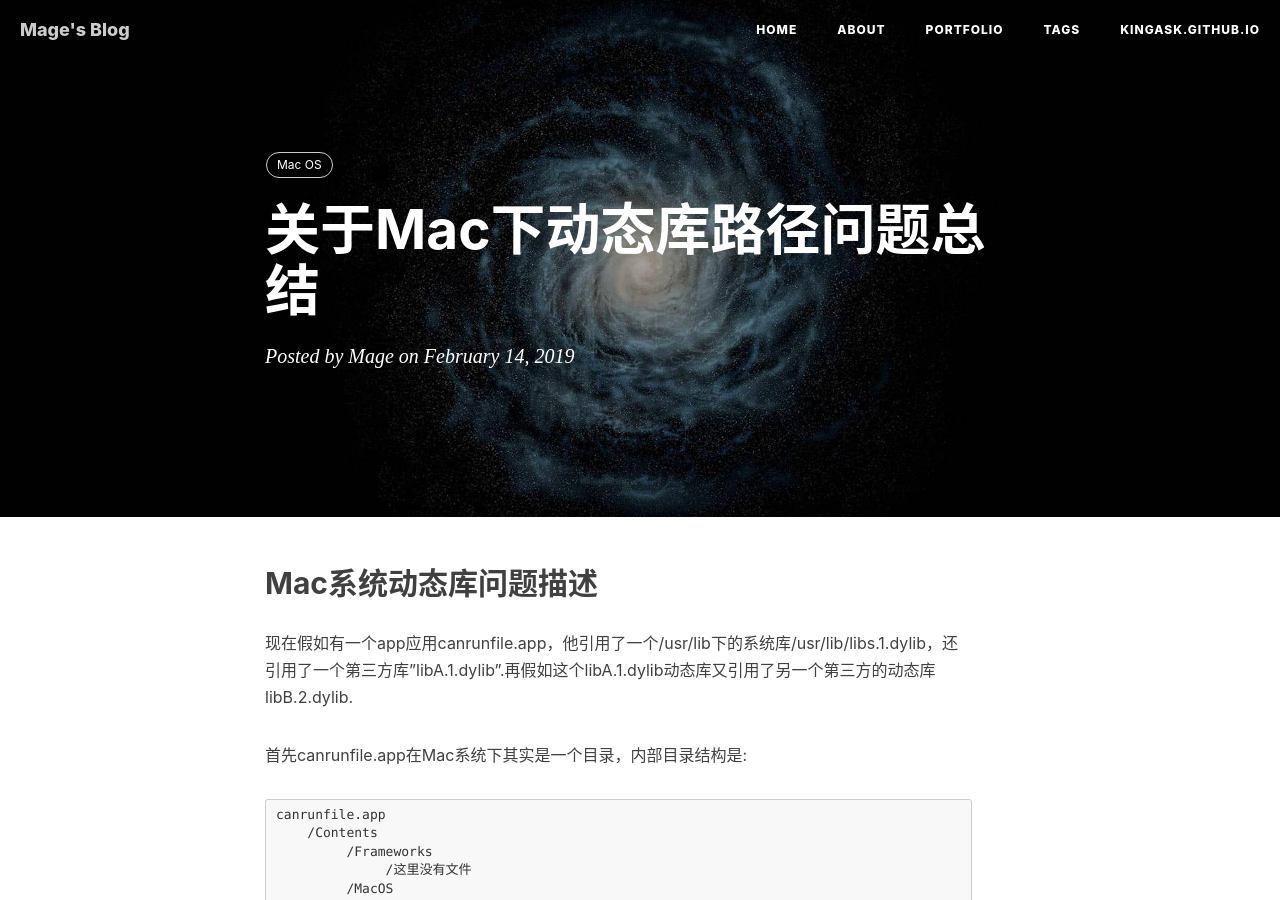
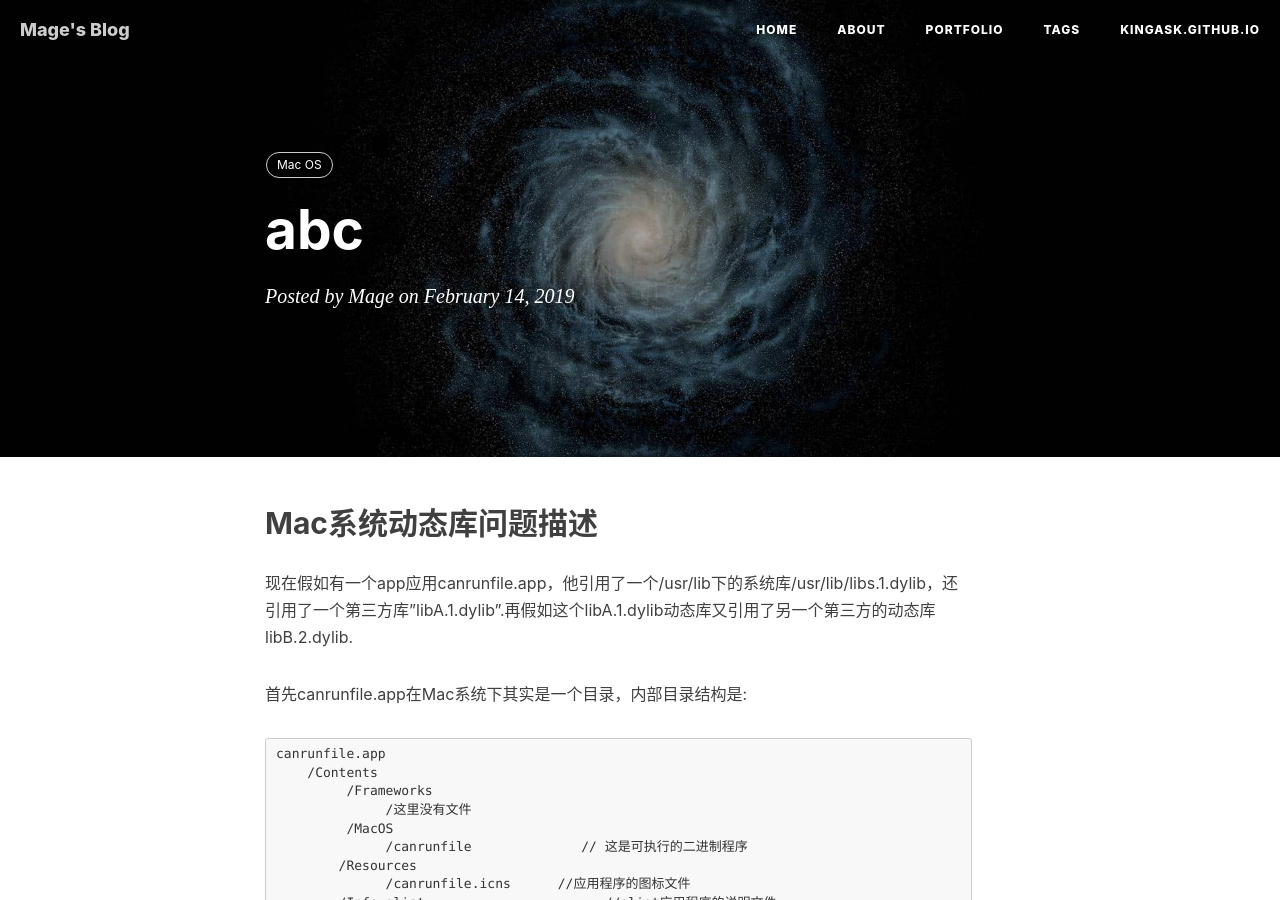
Before and after one commit to kingask/kingask.github.io, a Jekyll site: the page built from _posts/2023-02-14-macosdylib.markdown, in a window 1280 px wide and 900 px high. Built offline with Jekyll 4.4.1, drawn with Linux system fonts in a browser that asks for light colours; nearby versions of some CDN libraries; comment, search, counter and statistics services are not loaded.

Commit message:
Update 2023-02-14-macosdylib.markdown

```diff
--- a/_posts/2023-02-14-macosdylib.markdown
+++ b/_posts/2023-02-14-macosdylib.markdown
@@ -1,6 +1,6 @@
 ---
 layout:     post
-title:      "关于Mac下动态库路径问题总结"
+title:      "abc"
 subtitle: ""
 date:       2019-02-14 00:54:00
 author:     "Mage"
```
